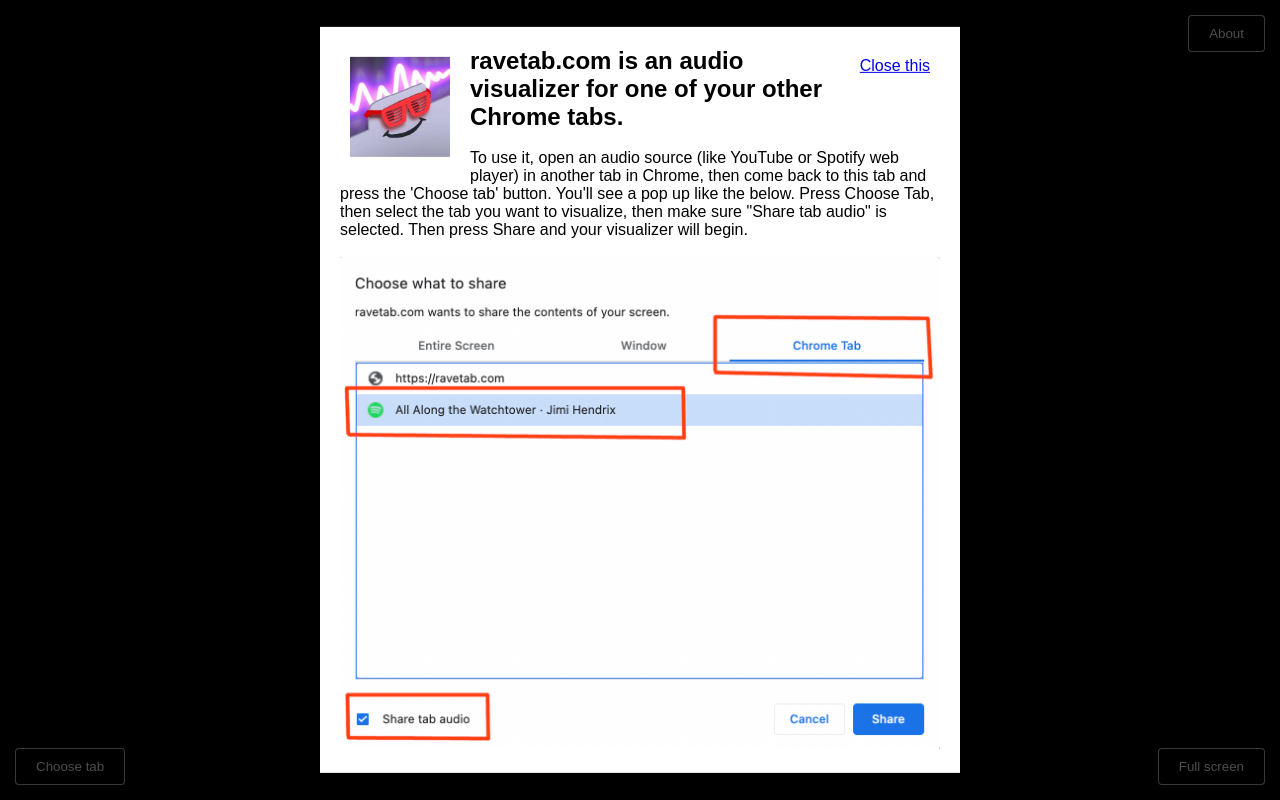
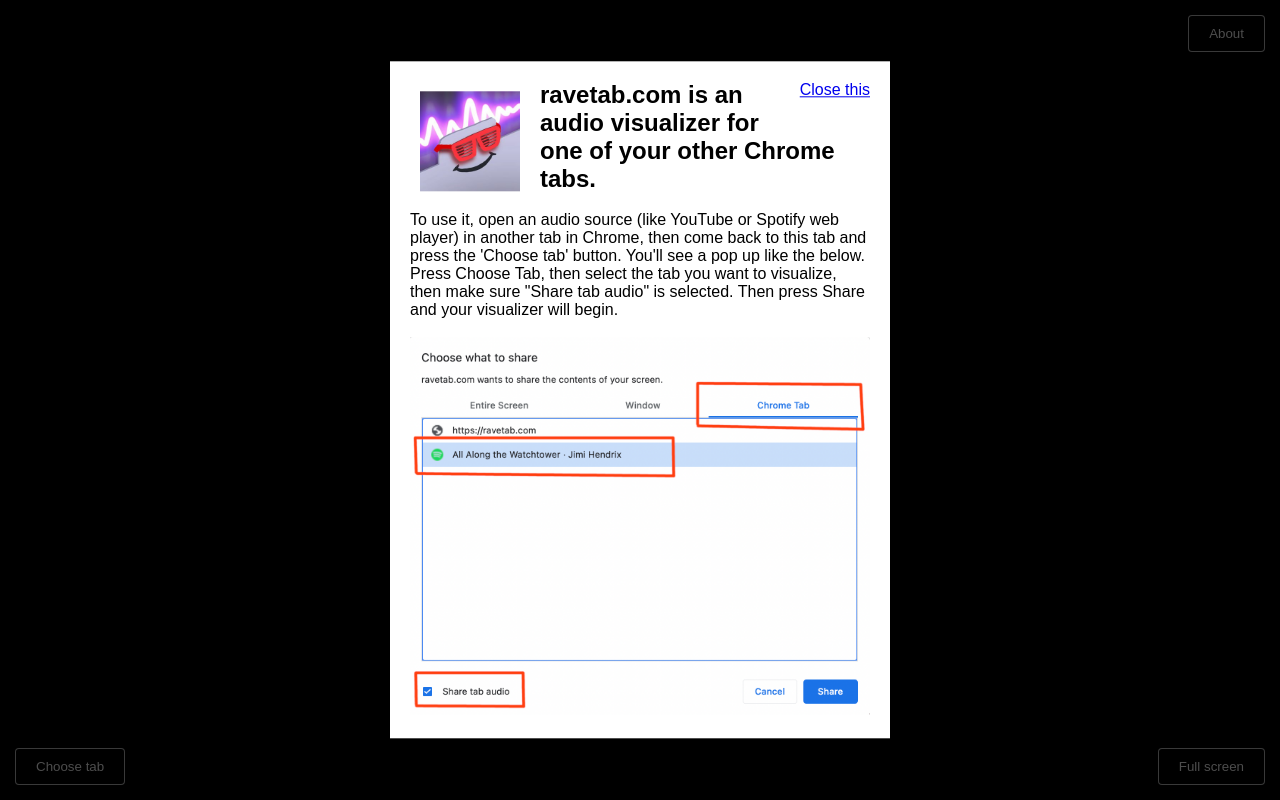
Before and after one commit to mpopv/ravetab, a website: page website/index.html in a window 1280 px wide. Both pictures are taken after a click on the button "About". Drawn offline with Linux system fonts and the light colour scheme.

Commit message:
Style tweak

```diff
--- a/website/style.css
+++ b/website/style.css
@@ -77,7 +77,7 @@
 }
 
 button:hover {
-  background-color: white;
+  color: white;
   border-color: white;
 }
 
@@ -90,6 +90,8 @@
   background: white;
   padding: 20px;
   color: black;
+  width: 100%;
+  max-width: 500px;
 }
 .about p, .about h2 {
   color: black;
@@ -97,7 +99,7 @@
 
 .about a {
   float: right;
-  margin: 10px;
+  margin: 0 0 20px 20px;
 }
 
 .aboutimg {
```
